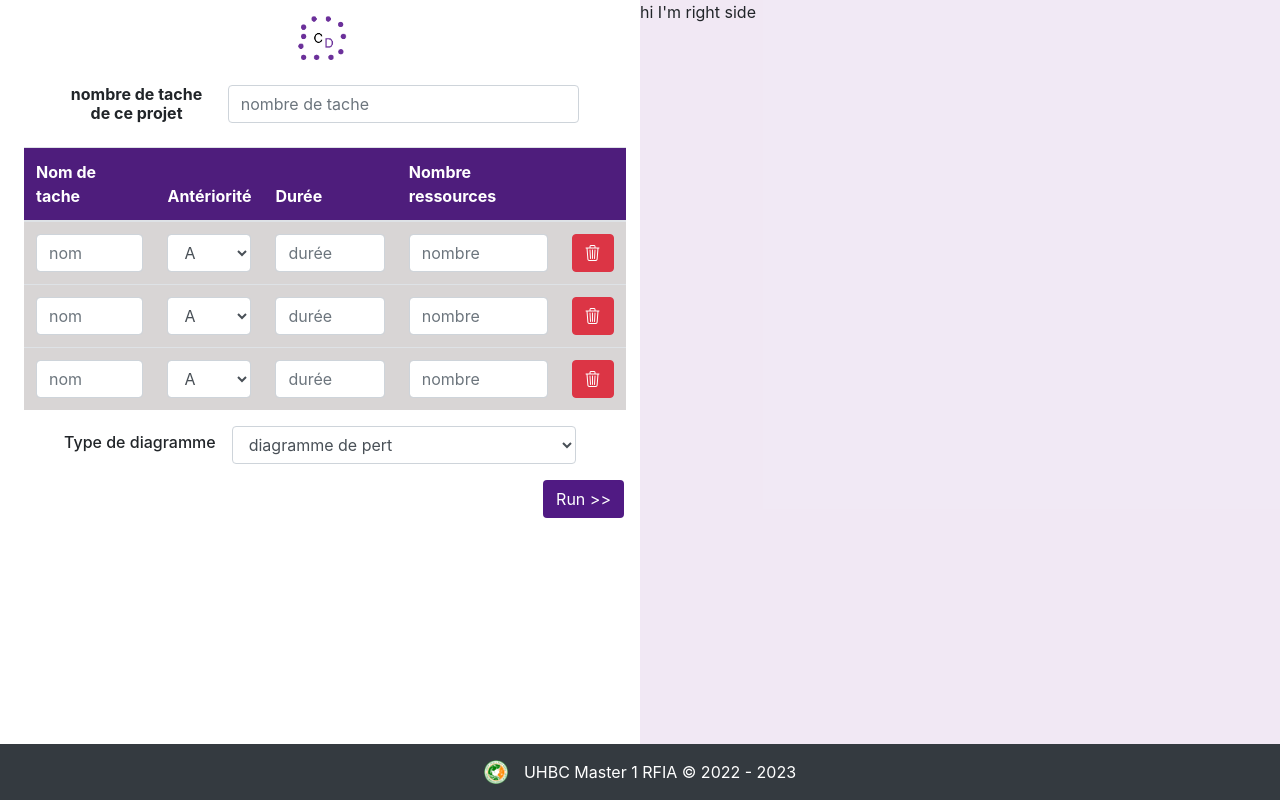
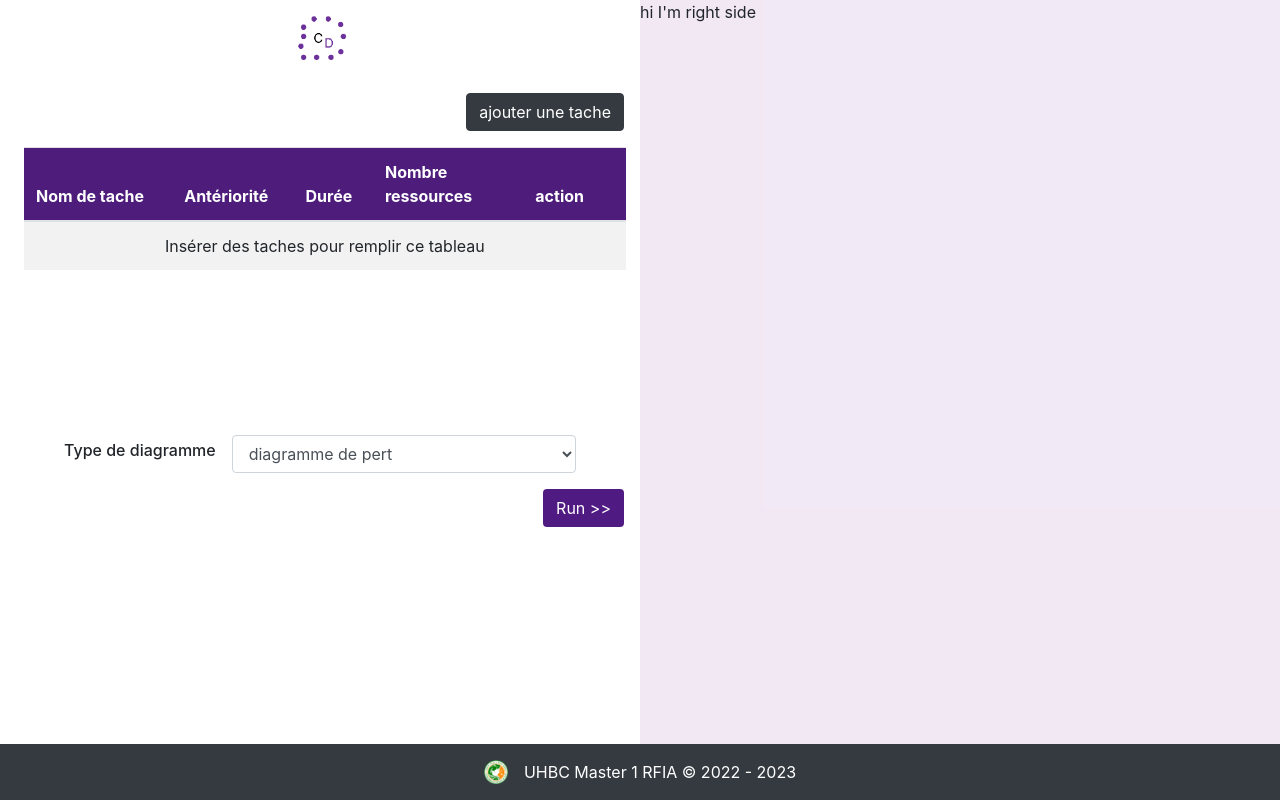
Before and after one commit to sihamheddi23/chef-diagram, a Vue app: page / in a window 1280 px wide. Built offline with nearby package versions, Linux system fonts and the light colour scheme.

Commit message:
left side v2

```diff
--- a/package.json
+++ b/package.json
@@ -9,7 +9,8 @@
   },
   "dependencies": {
     "core-js": "^3.8.3",
-    "vue": "^3.2.13"
+    "vue": "^3.2.13",
+    "vuex": "^4.0.2"
   },
   "devDependencies": {
     "@babel/core": "^7.12.16",
--- a/src/components/MyLeftSide.vue
+++ b/src/components/MyLeftSide.vue
@@ -2,13 +2,51 @@
   <div class="left">
      <div class="ii">
         <img src="../assets/icon.png" class="img"/>
-        <div class="d-flex text-left task">
-            <h6>
-                <b>nombre de tache de ce projet</b>
-            </h6>
-           <input type="number" class="form-control"   placeholder="nombre de tache">
+        <div class="task ml-auto mr-3">
+          <button class="btn btn-dark mt-3 " data-toggle="modal" data-target="#exampleModal">
+            ajouter une tache
+          </button>
         </div>
+     <div class="modal fade" id="exampleModal" tabindex="-1" role="dialog" aria-labelledby="exampleModalLabel" aria-hidden="true">
+        <div class="modal-dialog" role="document">
+          <div class="modal-content">
+            <div class="modal-header">
+              <h5 class="modal-title" id="exampleModalLabel">ajouter une tache</h5>
+              <button type="button" class="close" data-dismiss="modal" aria-label="Close">
+                <span aria-hidden="true">&times;</span>
+              </button>
+            </div>
+            <div class="modal-body">
+            <form>
+                <div class="form-group">
+                  <label for="nom">Nom :</label>
+                  <input type="text" class="form-control" id="nom" v-model="payload.nom" placeholder="Entrer le nom du tache">
+                </div>
+                <div class="form-group">
+                  <label for="anteriorete"  id="anteriorete" >Antériorité :</label>
+                  <select  class="form-control"  v-model="payload.anteriorete" multiple>
+                    <option value="-">-</option>
 
+                    <option  v-for="n in tasks" :key="n.id" :value="n.nom">{{n.nom}}</option>
+
+                  </select>
+                </div>
+               <div class="form-group">
+                  <label for="d">durée :</label>
+                  <input type="number"  v-model="payload.duree" class="form-control" id="d"  placeholder="la durée">
+                </div>
+                <div class="form-group">
+                  <label for="d">nombre de ressources :</label>
+                  <input type="number" class="form-control" id="d" v-model="payload.nbr" placeholder="nombre">
+                </div>
+
+             <button type="button" class="btn btn-purple container" @click="addTask">Submit</button>
+           </form>
+            </div>
+
+        </div>
+        </div>
+  </div>
         <my-table-tasks/>
        <div class="type d-flex  mt-3 ">
            <h6>
@@ -35,7 +73,39 @@
 import MyTableTasks  from './MyTableTasks.vue'
 
 export default {
-    components : {MyTableTasks}
+    components : {MyTableTasks},
+    methods:{
+
+      addTask(){
+        const p = {...this.payload}
+        this.$store.commit('addTask',p)
+        this.payload.nom = ""
+         this.payload.duree =1
+        this.payload.nbr =0
+      }
+
+    },
+    computed:{
+
+      tasks(){
+
+         return this.$store.state.tasks
+
+      }
+    },
+    data(){
+      return{
+          payload:{
+            nom:"",
+            anteriorete:[],
+            duree:1,
+            nbr:0,
+
+          },
+
+      }
+    }
+
 }
 </script>
 
@@ -62,9 +132,8 @@ export default {
 
   }
   .task {
-    gap: 1rem;
-    align-items: center;
-    justify-content: center;
+
+
     margin-bottom: 1rem;
   }
   .task h6{
--- a/src/components/MyTableTasks.vue
+++ b/src/components/MyTableTasks.vue
@@ -1,58 +1,37 @@
 <template>
  <div class="mx-1 w-100 t">
-        <table class="table-secondary  table  ">
+        <table class=" table-striped table  ">
             <thead class="thead-purple ">
               <tr >
                 <th scope="col">Nom de tache</th>
                 <th scope="col">Antériorité</th>
                 <th scope="col">Durée</th>
-                <th scope="col">Nombre ressources</th>
-                <th></th>
+                <th scope="col" width="25%">Nombre ressources</th>
+                <th scope="col"  width="17%" >action</th>
               </tr>
             </thead>
             <tbody>
-              <tr>
-                <td> <input type="text" class="form-control"   placeholder="nom"></td>
+              <tr v-if="tasks.length===0">
+                <td colspan="5" class="text-center ">Insérer des taches pour remplir ce tableau</td>
+              </tr>
+
+             <tr v-for="n in tasks" :key="n.id">
+                <td>{{n.nom}}</td>
                 <td>
-                  <select  class="form-control" >
-                    <option value="">A</option>
-                      <option value="">B</option>
-                  </select>
+                   {{n.anteriorete}}
                 </td>
-                <td><input type="number" class="form-control"   placeholder="durée"></td>
-                <td><input type="number" class="form-control"   placeholder="nombre "></td>
+                <td>{{n.duree}}</td>
+                <td>{{n.nbr}}</td>
                 <td>
-                  <button class="btn btn-danger"> <i class="bi bi-trash3"></i> </button>
+                  <button class="btn btn-danger" @click="deleteTask(n.id)"> <i class="bi bi-trash3"></i> </button>
                 </td>
               </tr>
-          <tr>
-                <td> <input type="text" class="form-control"   placeholder="nom"></td>
-                <td>
-                  <select  class="form-control" >
-                    <option value="">A</option>
-                      <option value="">B</option>
-                  </select>
-                </td>
-                <td><input type="number" class="form-control"   placeholder="durée"></td>
-                <td><input type="number" class="form-control"   placeholder="nombre "></td>
-                <td>
-                  <button class="btn btn-danger"> <i class="bi bi-trash3"></i> </button>
-                </td>
-              </tr>
-              <tr>
-                <td> <input type="text" class="form-control"   placeholder="nom"></td>
-                <td>
-                  <select  class="form-control" >
-                    <option value="">A</option>
-                      <option value="">B</option>
-                  </select>
-                </td>
-                <td><input type="number" class="form-control"   placeholder="durée"></td>
-                <td><input type="number" class="form-control"   placeholder="nombre "></td>
-                <td>
-                  <button class="btn btn-danger"> <i class="bi bi-trash3"></i> </button>
-                </td>
-              </tr>
+
+
+
+
+
+
             </tbody>
         </table>
  </div>
@@ -61,7 +40,17 @@
 
 <script>
 export default {
-
+  computed:{
+    tasks(){
+      return this.$store.state.tasks
+    }
+  },
+  methods:{
+    deleteTask(id){
+        console.log("delete task");
+        this.$store.commit('deleteTask',id)
+    }
+  }
 }
 </script>
 
@@ -69,17 +58,19 @@ export default {
 .thead-purple{
   background-color: rgb(78, 29, 124);
   color: white;
+
 }
 .table-secondary {
   background-color: rgb(216, 213, 213) !important;
 }
-/* .table tbody {
-  height: 5em;
-  overflow: scroll;
-} */
+
 .table {
-  width: 94%;
+  display: block;
+  max-width: 94%;
   margin: 0 1.5rem;
+ height:17rem !important;
+  overflow-y: scroll !important;
 
 }
+
 </style>
--- a/src/main.js
+++ b/src/main.js
@@ -1,4 +1,6 @@
 import { createApp } from 'vue'
 import App from './App.vue'
-
-createApp(App).mount('#app')
+import {store} from './store/index'
+const app=createApp(App)
+app.use(store)
+app.mount('#app')
--- /dev/null
+++ b/src/store/index.js
@@ -0,0 +1,21 @@
+import { createStore } from 'vuex'
+
+// Create a new store instance.
+export const  store = createStore({
+  state () {
+    return {
+        tasks:[]
+    }
+  },
+  mutations: {
+     addTask(state,paylod){
+        const id =  state.tasks.length
+        state.tasks.push({id:id,...paylod})
+     },
+     deleteTask(state,id){
+        console.log("delete task 3");
+       let t =   state.tasks.filter(e=>e.id!==id)
+       state.tasks = t
+     }
+  }
+})
```
Also changed, not shown: 1 other file (tests, documents, lock files or other folders).
